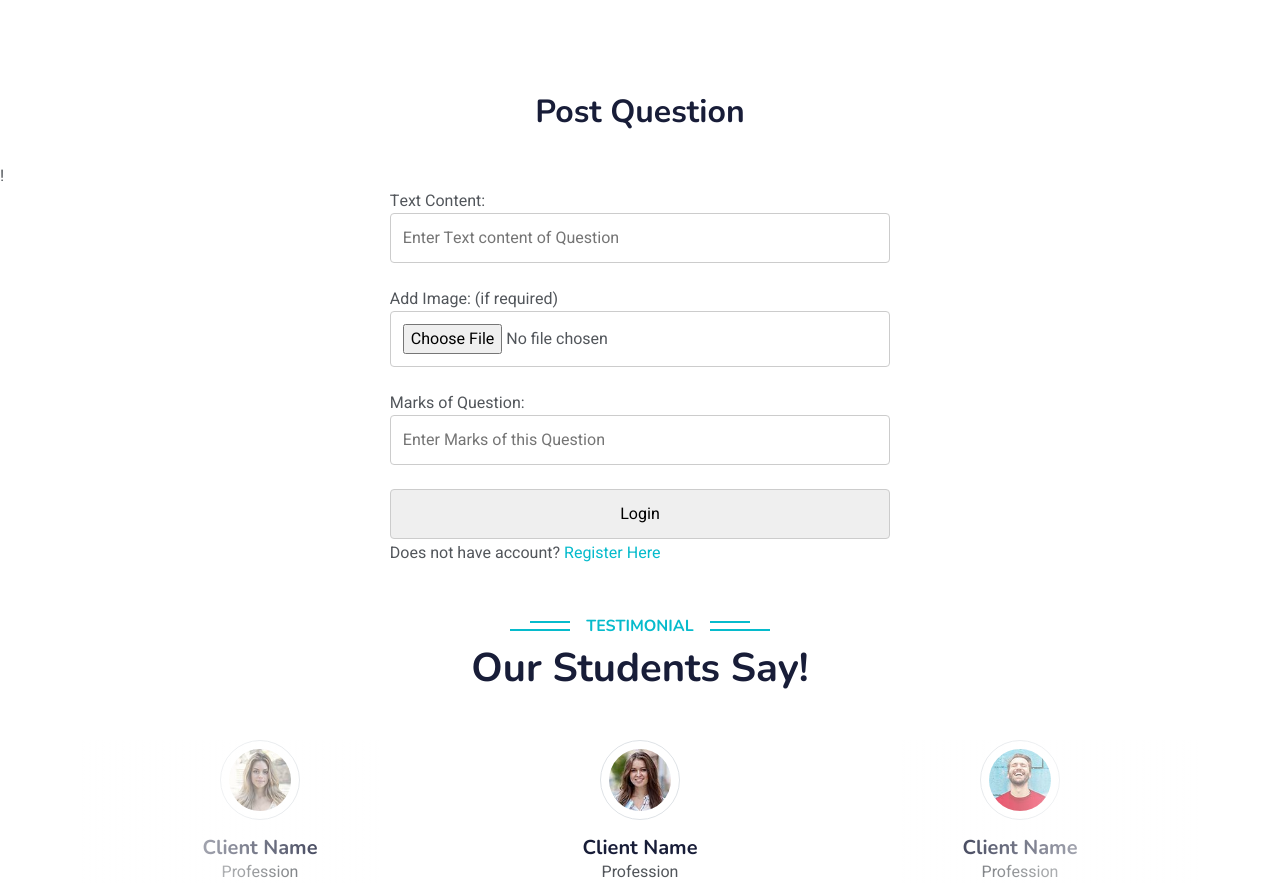
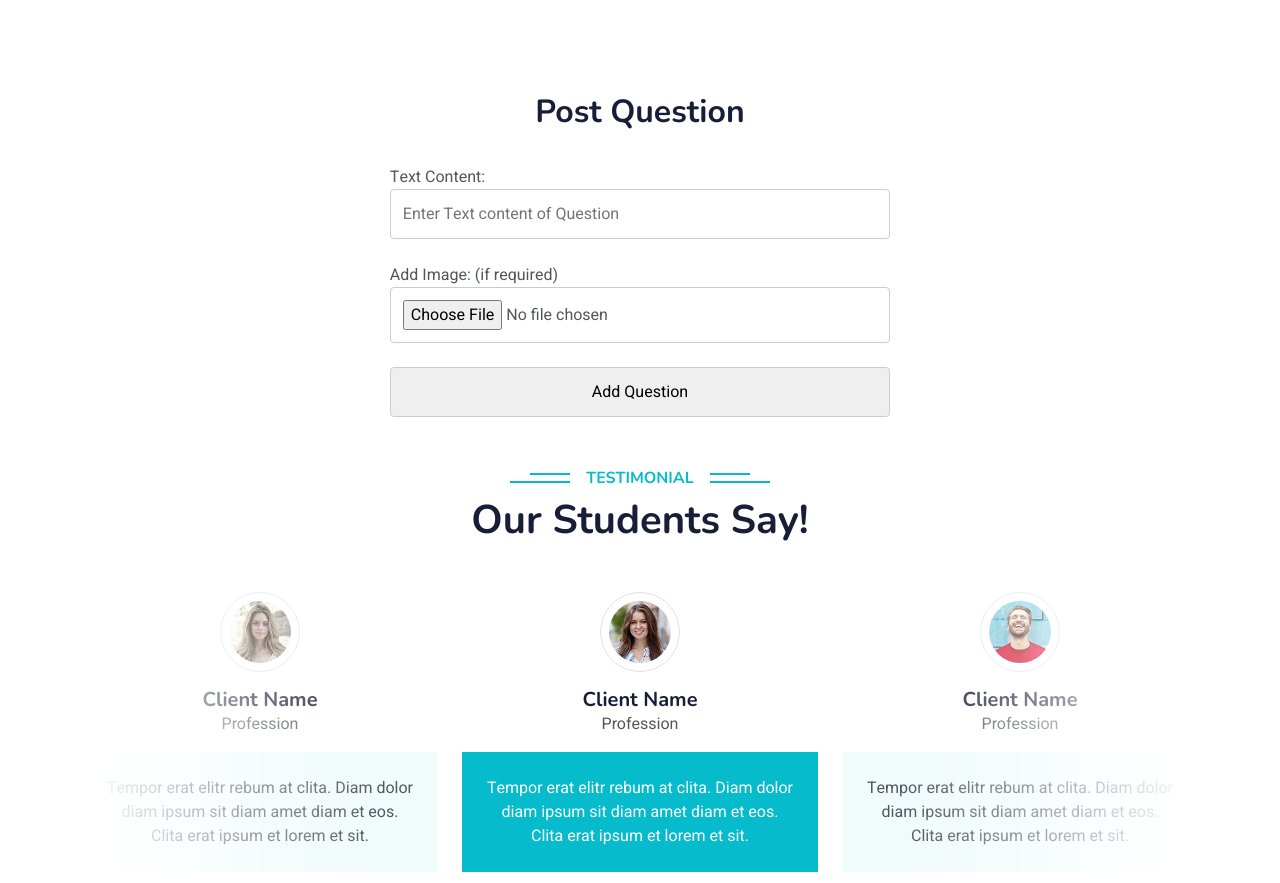
Before and after one commit to Dhara-Ghediya/IELTS_eLearning_frontend, a Django app: page /teacher/writingTest in a window 1280 px wide. Shown: the part 396-1279 px from the top of the page. Run offline with Django 4.2, Linux system fonts and the light colour scheme; some libraries are stand-ins or nearby versions.

Commit message:
Add question for Writing Test (by teacher) is done

```diff
--- a/student_app/templates/base.html
+++ b/student_app/templates/base.html
@@ -68,7 +68,7 @@
                 <a href="{% url 'home' %}" class="nav-item nav-link active">Home</a>
                 <a href="{% url 'about' %}" class="nav-item nav-link">About</a>
                 {% if 'tcher_user' in request.session %}
-                <a href="{% url 'courses' %}" class="nav-item nav-link">Add Questions</a>
+                <a href="{% url 'courses' %}" class="nav-item nav-link">Teacher Toolbox</a>
                 {% else %}
                 <a href="{% url 'courses' %}" class="nav-item nav-link">Courses</a>
                 {% endif %}
--- a/teacher_app/templates/writingTest.html
+++ b/teacher_app/templates/writingTest.html
@@ -31,18 +31,14 @@
 
 		<tr>
 			<td>
-				<form action="" method="post">
+				<form action="" method="post" enctype="multipart/form-data">
+
 					{% csrf_token %}
 					Text Content: <input type="text" name="content" placeholder="Enter Text content of Question" required><br/><br/>
 					Add Image: (if required)<input type="file" name="images" placeholder="Add Image of Question"><br/><br/>
-					Marks of Question: <input type="number" name="marks" placeholder="Enter Marks of this Question" required><br/><br/>
-					<input type="submit" value="Login">
+					<input type="submit" value="Add Question">
 				</form>
 			</td>
-
-		</tr>
-		<tr>
-			<td>Does not have account? <a href="{% url 'register' %}">Register Here</a></td>!
 		</tr>
 	</table>
 </div>
--- a/teacher_app/views.py
+++ b/teacher_app/views.py
@@ -3,37 +3,21 @@ from IELTS_eLearning_frontend.localsettings import url
 from django.contrib import messages
 import requests
 
-# Create your views here.
-# def home(request):
-#     return render(request, 'index.html')
-
-
-# def login(request):
-#     return render(request, 'login.html')
-
-# def logout(request):
-#     return render(request, 'logout.html')
-
-# def profile(request):
-#     return render(request, 'profile.html')
-
 def writingTest(request):
     if request.method == 'POST':
         tcher = request.session['tcher_user']
         content = request.POST.get('content')
-        images = request.POST.get('images')
-        marks = request.POST.get('marks')
-        urls = f'{url}teacher/writing-tests'
-        # urls="http://127.0.0.1:8000/teacher/listning-tests"
-        print("url:",urls)
+        images = request.FILES.get('images')
+        urls = f'{url}teacher/writingTests'
         data = {
             "teacher": tcher,
             "content": content,
-            "images": images,
-            "questionMarks": marks,
+            # "images": images,
         }
-        response = requests.post(url=urls, json=data)
-        print(response.status_code, "yyiyi")
+        file = {
+            'images': images
+        }
+        response = requests.post(url=urls, data=data, files=file)
         if response.status_code == 201:
             messages.success(request, 'Question added successfully!')
             return redirect('writingTest')
@@ -41,18 +25,3 @@ def writingTest(request):
             messages.error(request, 'Something went wrong!')
             return redirect('writingTest')
     return render(request, 'writingTest.html')
-
-# def about(request):
-#     return render(request, 'about.html')
-
-# def contact(request):
-#     return render(request, 'contact.html')
-
-# def team (request):
-#     return render(request, 'team.html')
-
-# def testimonial(request):
-#     return render(request, 'testimonial.html')
-
-# def four04(request):
-#     return render(request, '404.html')
```
Also changed, not shown: IELTS_eLearning_frontend/settings.py (+8 -0 lines).
